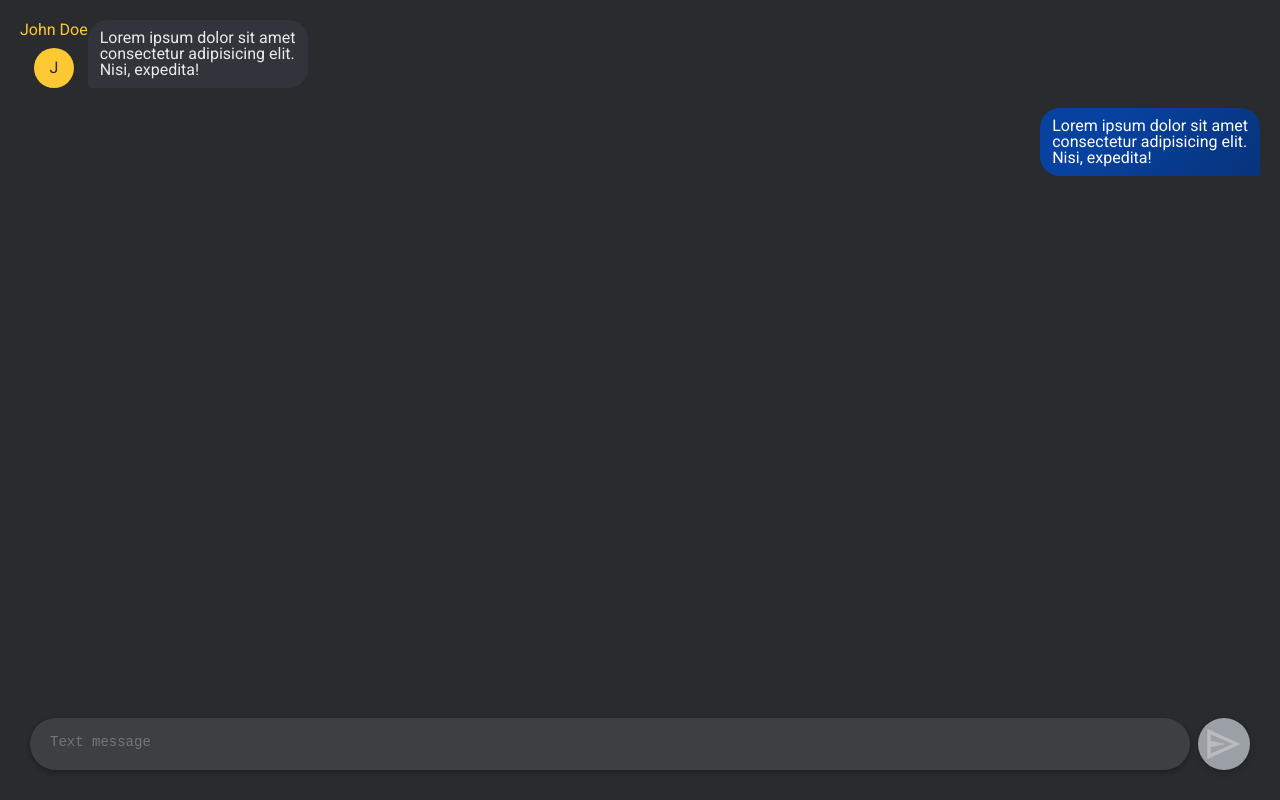
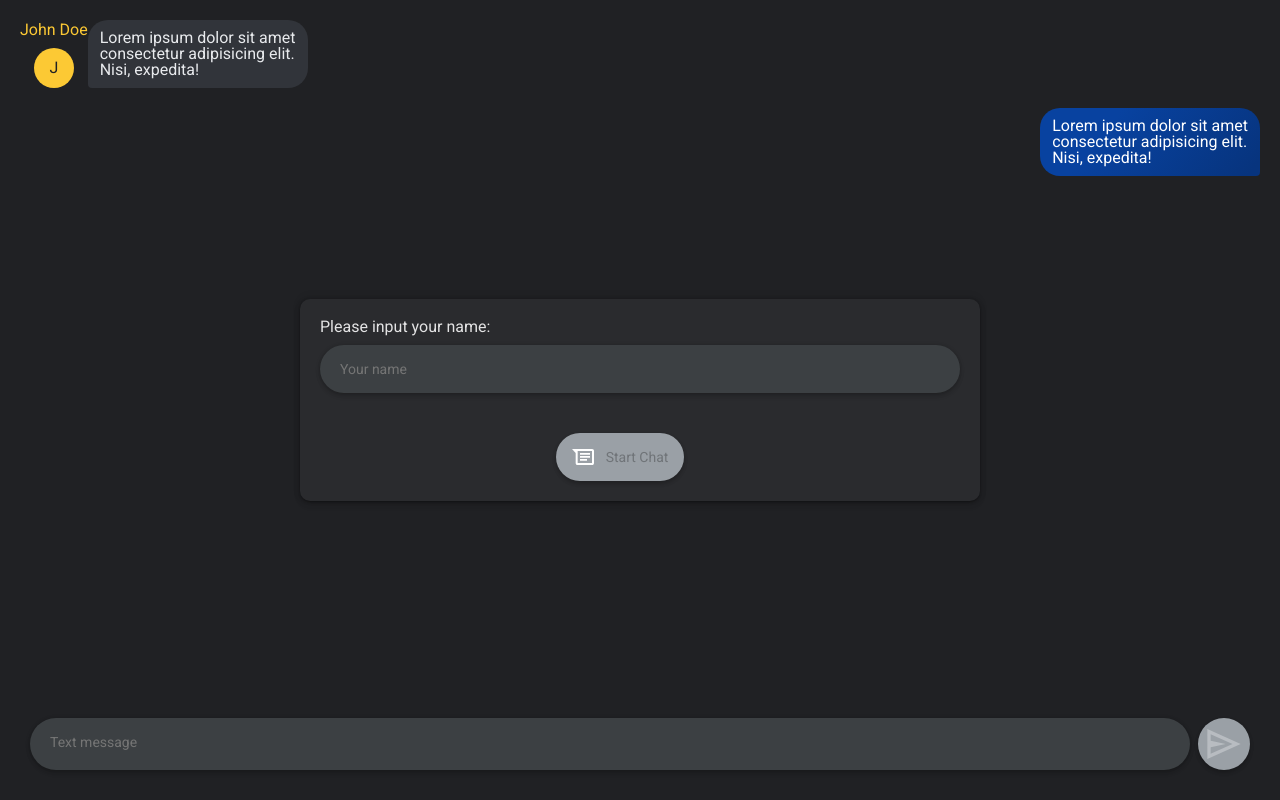
Before and after one commit to tranvanhiep/peer2peer-chat, a React (Vite) app: page / in a window 1280 px wide. Built offline with nearby package versions, Linux system fonts and the light colour scheme.

Commit message:
feat(app): add welcome modal

```diff
--- a/index.html
+++ b/index.html
@@ -26,6 +26,7 @@
   </head>
   <body>
     <div id="root"></div>
+    <div id="modal"></div>
     <script type="module" src="/src/main.tsx"></script>
   </body>
 </html>
--- a/src/App.tsx
+++ b/src/App.tsx
@@ -1,7 +1,21 @@
-import { ChatBox, Layout, MessageGroup } from '@components/index';
+import { ChatBox, Layout, MessageGroup, Modal } from '@components/index';
+import { useEffect, useState } from 'react';
 
 function App() {
+  const [open, setOpen] = useState<boolean>(false);
+
+  useEffect(() => {
+    const name = localStorage.getItem('name');
+
+    if (!name?.trim()) {
+      setOpen(true);
+    }
+
+    return () => localStorage.removeItem('name');
+  }, [setOpen]);
+
   return (
+    <>
       <Layout>
         <MessageGroup
           name="John Doe"
@@ -15,6 +29,8 @@ function App() {
         />
         <ChatBox />
       </Layout>
+      <Modal open={open} />
+    </>
   );
 }
 
--- a/src/components/Avatar.tsx
+++ b/src/components/Avatar.tsx
@@ -34,7 +34,7 @@ export type AvatarProps = {
 
 export const Avatar = ({ name }: AvatarProps) => {
   const createId = useCallback(() => {
-    const alphabet: string = 'ABCDEFGHIJKLMNOPQRSTUVWXYZ';
+    const alphabet = 'ABCDEFGHIJKLMNOPQRSTUVWXYZ';
 
     return alphabet.at(Math.random() * alphabet.length);
   }, []);
--- a/src/components/ChatBox.tsx
+++ b/src/components/ChatBox.tsx
@@ -1,6 +1,13 @@
 import styled from '@emotion/styled';
-import { ChangeEvent, useCallback, useRef, useState } from 'react';
-import Input from './Input';
+import {
+  ChangeEvent,
+  KeyboardEvent,
+  useCallback,
+  useRef,
+  useState,
+} from 'react';
+import { TextArea } from './Input';
+import { InputBox } from './InputBox';
 import { SendButton } from './SendButton';
 
 const ChatBoxContainer = styled.div`
@@ -12,19 +19,13 @@ const ChatBoxContainer = styled.div`
   padding: 0 30px 30px;
 `;
 
-type InputContainerProps = {
+type StyledInputBoxProps = {
   line: number;
 };
 
-const InputContainer = styled.div<InputContainerProps>`
-  display: flex;
+const StyledInputBox = styled(InputBox)<StyledInputBoxProps>`
   margin-right: 8px;
-  padding: 0 20px;
-  width: 100%;
   height: ${({ line }) => (line * 20 > 52 ? `${line * 20}px` : 'auto')};
-  border-radius: 26px;
-  background-color: var(--input-bg-color);
-  box-shadow: var(--input-shadow);
 `;
 
 const StyledSendButton = styled(SendButton)`
@@ -32,9 +33,49 @@ const StyledSendButton = styled(SendButton)`
 `;
 
 export const ChatBox = () => {
-  const inputRef = useRef<HTMLTextAreaElement>(null);
+  const textAreaRef = useRef<HTMLTextAreaElement>(null);
   const [line, setLine] = useState<number>(0);
   const [isSendDisabled, setIsSendDisabled] = useState<boolean>(true);
+
+  const validateInput = useCallback(
+    (value: string) => {
+      if (value.trim()) {
+        setIsSendDisabled(false);
+
+        return;
+      }
+
+      setIsSendDisabled(true);
+    },
+    [setIsSendDisabled]
+  );
+
+  const onSubmit = useCallback(() => {
+    const { current } = textAreaRef;
+
+    console.log(current?.value);
+
+    if (!current) {
+      return;
+    }
+
+    current.value = '';
+    setLine(0);
+  }, [setLine]);
+
+  const onKeyDown = useCallback(
+    (event: KeyboardEvent<HTMLTextAreaElement>) => {
+      const { key, shiftKey } = event;
+
+      if (key !== 'Enter' || shiftKey) {
+        return;
+      }
+
+      event.preventDefault();
+      onSubmit();
+    },
+    [onSubmit]
+  );
 
   const onChange = useCallback(
     (event: ChangeEvent<HTMLTextAreaElement>) => {
@@ -42,21 +83,22 @@ export const ChatBox = () => {
       const lines = target.value.split('\n').length;
 
       setLine(lines ? lines : 0);
-
-      if (target.value.trim()) {
-        setIsSendDisabled(false);
-      } else {
-        setIsSendDisabled(true);
-      }
+      validateInput(target.value);
     },
-    [setLine]
+    [setLine, validateInput]
   );
 
   return (
     <ChatBoxContainer>
-      <InputContainer line={line}>
-        <Input ref={inputRef} onChange={onChange} />
-      </InputContainer>
+      <StyledInputBox line={line}>
+        <TextArea
+          ref={textAreaRef}
+          rows={1}
+          placeholder="Text message"
+          onChange={onChange}
+          onKeyDown={onKeyDown}
+        />
+      </StyledInputBox>
       <StyledSendButton disabled={isSendDisabled} />
     </ChatBoxContainer>
   );
--- a/src/components/Input.tsx
+++ b/src/components/Input.tsx
@@ -1,12 +1,12 @@
+import { css } from '@emotion/react';
 import styled from '@emotion/styled';
-import { ChangeEvent, forwardRef, Ref } from 'react';
 
-const TextArea = styled.textarea`
+const baseStyle = css`
   padding: 14px 0;
+  font-family: var(--base-font);
   font-size: 14px;
   line-height: 20px;
   color: var(--input-color);
-  resize: none;
   border: none;
   width: 100%;
   height: auto;
@@ -15,20 +15,11 @@ const TextArea = styled.textarea`
   overflow: hidden;
 `;
 
-type InputProps = {
-  onChange(event: ChangeEvent<HTMLTextAreaElement>): void;
-};
+export const Input = styled.input`
+  ${baseStyle};
+`;
 
-const Input = ({ onChange }: InputProps, ref: Ref<HTMLTextAreaElement>) => {
-  return (
-    <TextArea
-      ref={ref}
-      rows={1}
-      placeholder="Text message"
-      spellCheck={false}
-      onChange={onChange}
-    />
-  );
-};
-
-export default forwardRef<HTMLTextAreaElement, InputProps>(Input);
+export const TextArea = styled.textarea`
+  ${baseStyle};
+  resize: none;
+`;
--- /dev/null
+++ b/src/components/InputBox.tsx
@@ -0,0 +1,19 @@
+import styled from '@emotion/styled';
+import { ReactNode } from 'react';
+
+const InputContainer = styled.div`
+  padding: 0 20px;
+  width: 100%;
+  border-radius: 26px;
+  background-color: var(--input-bg-color);
+  box-shadow: var(--input-shadow);
+`;
+
+type InputBoxProps = {
+  children: ReactNode;
+  className?: string;
+};
+
+export const InputBox = ({ children, className }: InputBoxProps) => {
+  return <InputContainer className={className}>{children}</InputContainer>;
+};
--- /dev/null
+++ b/src/components/Modal.tsx
@@ -0,0 +1,165 @@
+import { keyframes } from '@emotion/react';
+import styled from '@emotion/styled';
+import { ChangeEvent, FormEvent, useCallback, useRef, useState } from 'react';
+import { createPortal } from 'react-dom';
+import { Input } from './Input';
+import { InputBox } from './InputBox';
+
+const fadeIn = keyframes`
+  from {
+    opacity: 0;
+  }
+  to {
+    opacity: 1;
+  }
+`;
+
+const fadeOut = keyframes`
+  from {
+    opacity: 1;
+  }
+  to {
+    opacity: 0;
+  }
+`;
+
+const ModalLayout = styled.div<ModalProps>`
+  position: absolute;
+  top: 50%;
+  left: 50%;
+  transform: translate(-50%, -50%);
+  padding: 20px;
+  width: 50%;
+  min-width: 300px;
+  background-color: var(--modal-bg-color);
+  border-radius: 10px;
+  box-shadow: var(--modal-shadow);
+  animation: ${({ open }) => (open ? fadeIn : fadeOut)} 300ms ease-in-out;
+`;
+
+const ModalContainer = styled.form`
+  width: calc(100% - 40px);
+`;
+
+const StyledInputBox = styled(InputBox)`
+  margin: 10px 0;
+`;
+
+const Label = styled.label``;
+
+type IconProps = {
+  className?: string;
+};
+
+const Icon = ({ className }: IconProps) => (
+  <svg viewBox="0 0 24 24" className={className}>
+    <path
+      d="M20.17 4H0L3.67 8V18C3.64829 18.5077 3.82871 19.0033 4.17174 19.3781C4.51476 19.753 4.9924 19.9766 5.5 20H20.17C20.6776 19.9766 21.1552 19.753 21.4983 19.3781C21.8413 19.0033 22.0217 18.5077 22 18V6C22.0217 5.49233 21.8413 4.99675 21.4983 4.62186C21.1552 4.24698 20.6776 4.02335 20.17 4V4ZM20 18H5.67V6H20V18Z"
+      fill="white"
+    ></path>
+    <path d="M15 14H8V15.75H15V14Z" fill="white"></path>
+    <path d="M18 11H8V12.75H18V11Z" fill="white"></path>
+    <path d="M18 8H8V9.75H18V8Z" fill="white"></path>
+  </svg>
+);
+
+type SubmitButtonProps = {
+  disabled: boolean;
+};
+
+const StyledIcon = styled(Icon)<SubmitButtonProps>`
+  margin-right: 10px;
+  width: 24px;
+  height: 24px;
+  fill: ${({ disabled }) =>
+    disabled ? 'var(--icon-disabled-color' : 'var(--icon-color'};
+`;
+
+const SubmitButton = styled.button<SubmitButtonProps>`
+  display: flex;
+  align-items: center;
+  margin: 40px auto 0;
+  padding: 16px;
+  height: 48px;
+  font-family: var(--base-font);
+  font-size: 14px;
+  background-color: ${({ disabled }) =>
+    disabled ? 'var(--button-inactive-color)' : 'var(--button-active-color)'};
+  border-radius: 58px;
+  box-shadow: var(--button-shadow);
+  border: none;
+`;
+
+export type ModalProps = {
+  open?: boolean;
+};
+
+export const Modal = ({ open = false }: ModalProps) => {
+  const inputRef = useRef<HTMLInputElement>(null);
+  const [disabled, setDisabled] = useState<boolean>(true);
+  const [close, setClose] = useState<boolean>(false);
+  const [isClosing, setIsClosing] = useState<boolean>(false);
+  const timeoutId = useRef<number>();
+
+  const onChange = useCallback(
+    (event: ChangeEvent<HTMLInputElement>) => {
+      const { target } = event;
+      if (!target.value.trim()) {
+        setDisabled(true);
+
+        return;
+      }
+
+      setDisabled(false);
+    },
+    [setDisabled]
+  );
+
+  const onSubmit = useCallback(
+    (event: FormEvent<HTMLFormElement>) => {
+      event.preventDefault();
+      const { current } = inputRef;
+
+      if (!current?.value.trim()) {
+        return;
+      }
+
+      localStorage.setItem('name', current.value);
+      setIsClosing(true);
+      timeoutId.current = setTimeout(() => {
+        setClose(true);
+      }, 300);
+    },
+    [setClose]
+  );
+
+  if (!open || close) {
+    clearTimeout(timeoutId.current);
+
+    return null;
+  }
+
+  return createPortal(
+    <ModalLayout open={open && !isClosing}>
+      <ModalContainer onSubmit={onSubmit}>
+        <Label htmlFor="name">Please input your name:</Label>
+        <StyledInputBox>
+          <Input
+            ref={inputRef}
+            id="name"
+            type="text"
+            name="name"
+            placeholder="Your name"
+            autoComplete="off"
+            onChange={onChange}
+          />
+        </StyledInputBox>
+        <SubmitButton type="submit" disabled={disabled}>
+          <StyledIcon disabled={disabled} />
+          Start Chat
+        </SubmitButton>
+      </ModalContainer>
+    </ModalLayout>,
+    document.getElementById('modal') as HTMLElement
+  );
+};
--- a/src/components/SendButton.tsx
+++ b/src/components/SendButton.tsx
@@ -18,12 +18,10 @@ type SendButtonProps = {
 const SendIcon = styled(Icon)<SendButtonProps>`
   width: 40px;
   height: 40px;
-  color: var(
-    ${({ disabled }) => (disabled ? '--icon-disabled-color' : '--icon-color')}
-  );
-  fill: var(
-    ${({ disabled }) => (disabled ? '--icon-disabled-color' : '--icon-color')}
-  );
+  color: ${({ disabled }) =>
+    disabled ? 'var(--icon-disabled-color)' : 'var(--icon-color)'};
+  fill: ${({ disabled }) =>
+    disabled ? 'var(--icon-disabled-color)' : 'var(--icon-color)'};
 `;
 
 const Button = styled.button<SendButtonProps>`
--- a/src/components/index.ts
+++ b/src/components/index.ts
@@ -5,3 +5,5 @@ export * from './MessageGroup';
 export * from './ChatBox';
 export * from './Input';
 export * from './SendButton';
+export * from './Modal';
+export * from './InputBox';
--- a/src/main.tsx
+++ b/src/main.tsx
@@ -1,6 +1,6 @@
 import { Global } from '@emotion/react';
 import React from 'react';
-import ReactDOM from 'react-dom/client';
+import { createRoot } from 'react-dom/client';
 import App from './App';
 import { rootStyle, resetStyle } from './styles';
 
@@ -11,7 +11,7 @@ const GlobalStyle = () => (
   </>
 );
 
-ReactDOM.createRoot(document.getElementById('root') as HTMLElement).render(
+createRoot(document.getElementById('root') as HTMLElement).render(
   <React.StrictMode>
     <GlobalStyle />
     <App />
--- a/src/styles/root.ts
+++ b/src/styles/root.ts
@@ -2,8 +2,32 @@ import { css } from '@emotion/react';
 
 export const rootStyle = css`
   :root {
-    font-family: 'Roboto', sans-serif;
-    font-size: 16px;
+    --font-base: 'Roboto', sans-serif;
+    --base-size: 16px;
+    --avatar: #fcc934;
+    --background: #202124;
+    --incoming-bg-color: #31343a;
+    --outgoing-bg-color: #0b57d0
+      linear-gradient(130deg, #0842a0 30%, #07347e 95%);
+    --incoming-color: #e8eaed;
+    --outgoing-color: #fff;
+    --input-color: #e8eaed;
+    --input-bg-color: #3c4043;
+    --input-shadow: 0 1px 5px 0 rgba(0, 0, 0, 0.15),
+      0 4px 4px 0 rgba(0, 0, 0, 0.1), 0 -0.1px 3px 0 rgba(0, 0, 0, 0.08);
+    --button-shadow: 0 2px 4px rgb(0 0 0 / 14%), 0 3px 4px rgb(0 0 0 / 12%);
+    --button-inactive-color: #9aa0a6;
+    --button-active-color: #1a73e8;
+    --icon-color: #dadce0;
+    --icon-disabled-color: rgba(232, 234, 237, 0.38);
+    --modal-bg-color: #2a2b2e;
+    --modal-color: #e8eaed;
+    --modal-shadow: 0 -2px 8px rgba(0, 0, 0, 0.09),
+      0 4px 8px rgba(0, 0, 0, 0.06), 0 1px 2px rgba(0, 0, 0, 0.3),
+      0 2px 6px rgba(0, 0, 0, 0.15);
+
+    font-family: var(--font-base);
+    font-size: var(--base-size);
     line-height: 24px;
     font-weight: normal;
 
@@ -16,22 +40,5 @@ export const rootStyle = css`
     -webkit-font-smoothing: antialiased;
     -moz-osx-font-smoothing: grayscale;
     -webkit-text-size-adjust: 100%;
-
-    --avatar: #fcc934;
-    --background: #2a2b2e;
-    --incoming-bg-color: #31343a;
-    --outgoing-bg-color: #0b57d0
-      linear-gradient(130deg, #0842a0 30%, #07347e 95%);
-    --incoming-color: #e8eaed;
-    --outgoing-color: #fff;
-    --input-color: #e8eaed;
-    --input-bg-color: #3c4043;
-    --input-shadow: 0 1px 5px 0 rgba(0, 0, 0, 0.15),
-      0 4px 4px 0 rgba(0, 0, 0, 0.1), 0 -0.1px 3px 0 rgba(0, 0, 0, 0.08);
-    --button-shadow: 0 0 2px rgb(0 0 0 / 18%), 0 2px 8px rgb(0 0 0 / 18%);
-    --button-inactive-color: #9aa0a6;
-    --button-active-color: #1a73e8;
-    --icon-color: #dadce0;
-    --icon-disabled-color: rgba(232, 234, 237, 0.38);
   }
 `;
```
Lines whose indentation alone changed are shown as unchanged.
